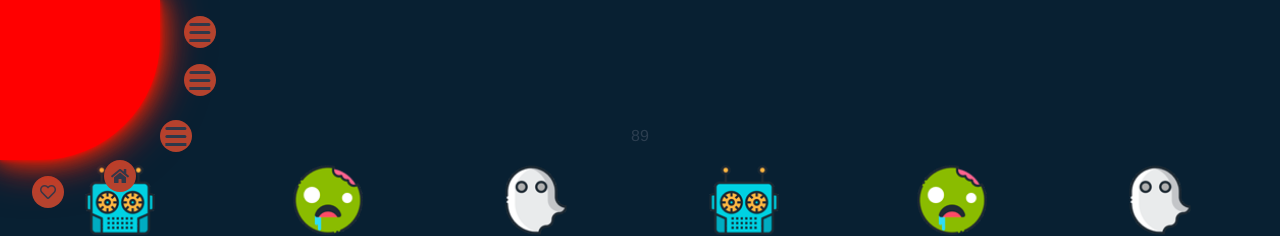
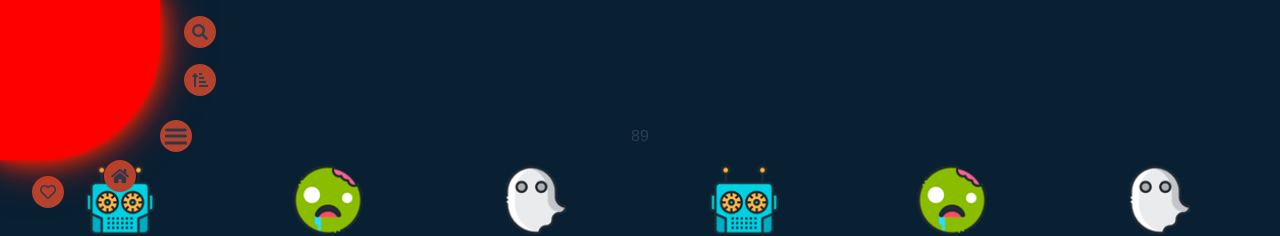
Before and after one commit to shd8/evolmind-voices, a Vue app in the folder evolmind-voices/: page / in a window 1280 px wide. Both pictures are taken after a click on the button 66 px from the left and 66 px from the top of the page. Shown: the top 236 px of the page. Built offline with nearby package versions, Linux system fonts and the light colour scheme.

Commit message:
Create conditional icon rendeting for header dropdowns

```diff
--- a/evolmind-voices/src/components/Dropdown.vue
+++ b/evolmind-voices/src/components/Dropdown.vue
@@ -2,13 +2,21 @@
     <section class="dropDownMenuWrapper">
 
         <div
+        v-if="iconClass"
         class="iconWrapper"
         @click="dropdownSetter"
         >
-            <button class="dropDownMenuButton" ref="menu" ></button>
-            <div class="bar1" :class="{ 'bar1--open' : isOpen }" />
-            <div class="bar2" :class="{ 'bar2--open' : isOpen }" />
-            <div class="bar3" :class="{ 'bar3--open' : isOpen }" />
+          <em :class="iconClass"/>
+        </div>
+
+        <div
+        v-else
+        class="iconWrapper"
+        @click="dropdownSetter"
+        >
+          <div class="bar1" :class="{ 'bar1--open' : isOpen }" />
+          <div class="bar2" :class="{ 'bar2--open' : isOpen }" />
+          <div class="bar3" :class="{ 'bar3--open' : isOpen }" />
         </div>
 
         <section class="dropdownMenu" v-if="isOpen">
@@ -23,7 +31,7 @@ import { defineComponent } from 'vue';
 
 export default defineComponent({
   name: 'Dropdown',
-  props: ['isOpen', 'dropdownSetter'],
+  props: ['isOpen', 'dropdownSetter', 'iconClass'],
 
 });
 
@@ -48,15 +56,19 @@ export default defineComponent({
   }
 
   .iconWrapper {
-    width: 25px;
-    height: 25px;
+    width: 2em;
+    height: 2em;
     position: absolute;
     top: 50%;
     transform: translate(0,-50%);
     z-index: 1;
+    display: flex;
+    justify-content: center;
+    align-items: center;
 
     .bar1 {
-      width: 85%;
+      margin-top: 0.1em;
+      width: 70%;
       max-width: 28px;
       height: 3px;
       background: $grey;
@@ -68,10 +80,6 @@ export default defineComponent({
       transition: all 0.2s ease;
     }
 
-    .bar1--dark {
-      background: #eee;
-    }
-
     .bar1--open {
       transform: translate(-50%, -50%) rotate(45deg);
       margin-top: 0;
@@ -79,7 +87,7 @@ export default defineComponent({
     }
 
     .bar2 {
-      width: 85%;
+      width: 70%;
       max-width: 28px;
       height: 3px;
       background: $grey;
@@ -92,28 +100,19 @@ export default defineComponent({
       transition: all 0.2s ease;
     }
 
-    .bar2--dark {
-      background: #eee;
-    }
-
     .bar2--open {
       opacity: 0;
     }
 
     .bar3 {
-      width: 85%;
+      width: 70%;
       max-width: 28px;
       height: 3px;
       background: $grey;
       position: absolute;
-      top: 50%;
       left: 50%;
       transform: translate(-50%, calc(-50% + 8px) );
       transition: all 0.2s ease;
-    }
-
-    .bar3--dark {
-      background: #eee;
     }
 
     .bar3--open {
@@ -156,11 +155,6 @@ export default defineComponent({
       border-radius: 4px 0 0 0;
     }
 
-    .menuArrow--dark {
-      background: #333;
-      border: none;
-    }
-
     .option {
       width: 100%;
       border-bottom: 1px solid #eee;
@@ -196,20 +190,6 @@ export default defineComponent({
 
   }
 
-  .dropdownMenu--dark {
-    background: #333;
-    border: none;
-
-    .option {
-      border-bottom: 1px solid #888;
-    }
-
-    * {
-      color: #eee;
-    }
-
-  }
-
   @keyframes menu {
     from { transform: translate3d( 0, 30px ,0 ) }
     to { transform: translate3d( 0, 20px ,0 ) }
@@ -223,8 +203,4 @@ export default defineComponent({
   height: 60px;
 }
 
-.dropDownMenuWrapper--dark {
-  background: #333;
-  border: none;
-}
 </style>
--- a/evolmind-voices/src/components/Header.vue
+++ b/evolmind-voices/src/components/Header.vue
@@ -9,18 +9,17 @@
 
     <div class="blue" :class="{'hidden hidden--blue': showNavigation}">
       <Dropdown
+      iconClass="fas fa-search"
       :dropdownSetter="() => setOpenedDropdown('search')"
       :isOpen="openedDropdown === 'search'"
       >
-        <div class='search'>
-          <em class="fas fa-search"></em>
           <Search />
-        </div>
       </Dropdown>
     </div>
 
     <div class="red" :class="{'hidden--red': showNavigation}">
       <Dropdown
+      iconClass="fas fa-sort-amount-up-alt"
       :dropdownSetter="() => setOpenedDropdown('sort')"
       :isOpen="openedDropdown === 'sort'"
       >
```
